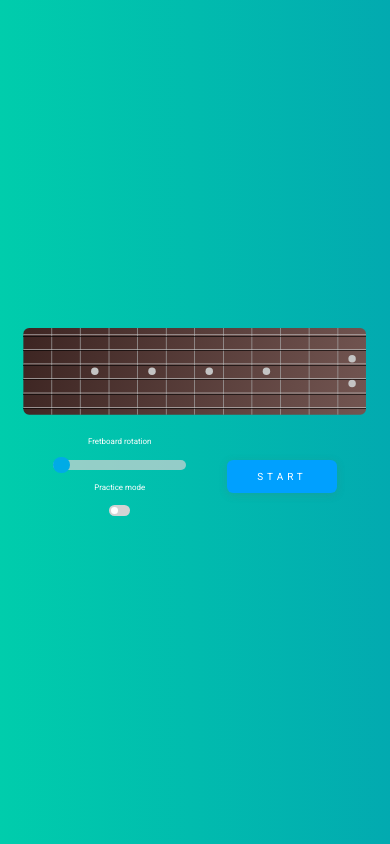
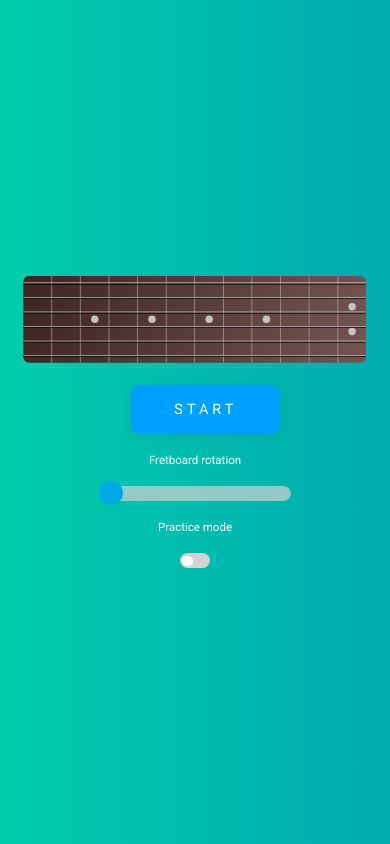
Before and after one commit to jikol1906/fretboard-learner, a React (Create React App) app: page / in a window 390 px wide. Built offline with nearby package versions, Linux system fonts and the light colour scheme.

Commit message:
added breakpoint to menustyles

```diff
--- a/src/containers/Menu/MenuStyles.ts
+++ b/src/containers/Menu/MenuStyles.ts
@@ -4,14 +4,23 @@ export const StyledMenu = styled.div`
     display: grid;
     padding: 0 2em;
     grid-template-areas:
-        "l1 a2"
-        "i1 a2"
-        "l2 a2"
-        "i2 a2";
+    "l1 a2"
+    "i1 a2"
+    "l2 a2"
+    "i2 a2";
     justify-items: center;
     align-items: center;
     justify-content: center;
-    font-size: min(1.7vw,1rem);
+    font-size: clamp(.6rem,1.7vw,1rem);
     grid-row-gap: 2em;
     grid-column-gap: 4em;
+
+    @media only screen and (max-width:600px) {
+        grid-template-areas:
+                "a2"
+                "l1"
+                "i1"
+                "l2"
+                "i2";
+    }
 `
```
